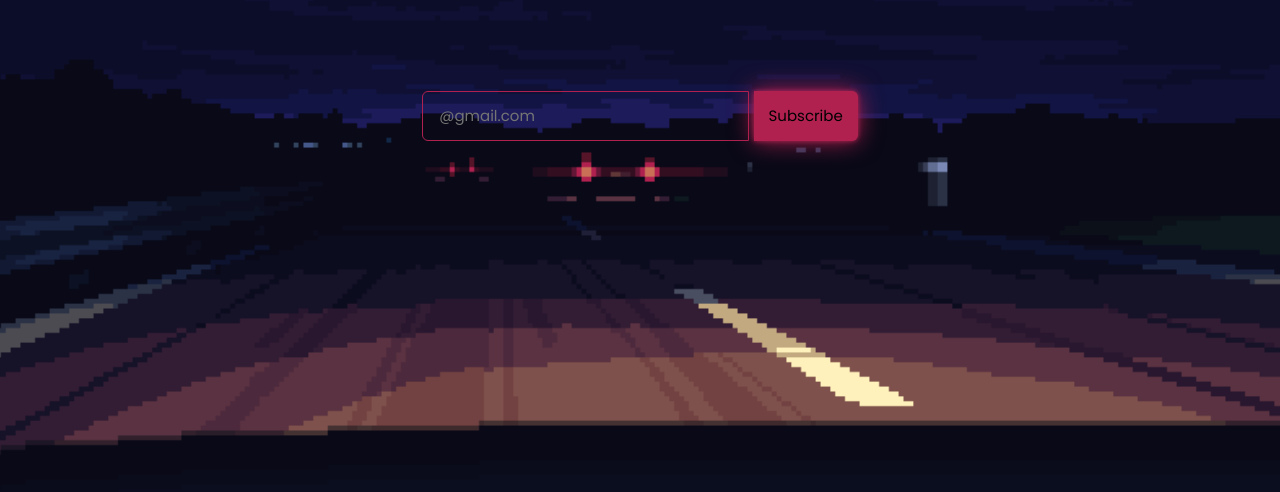
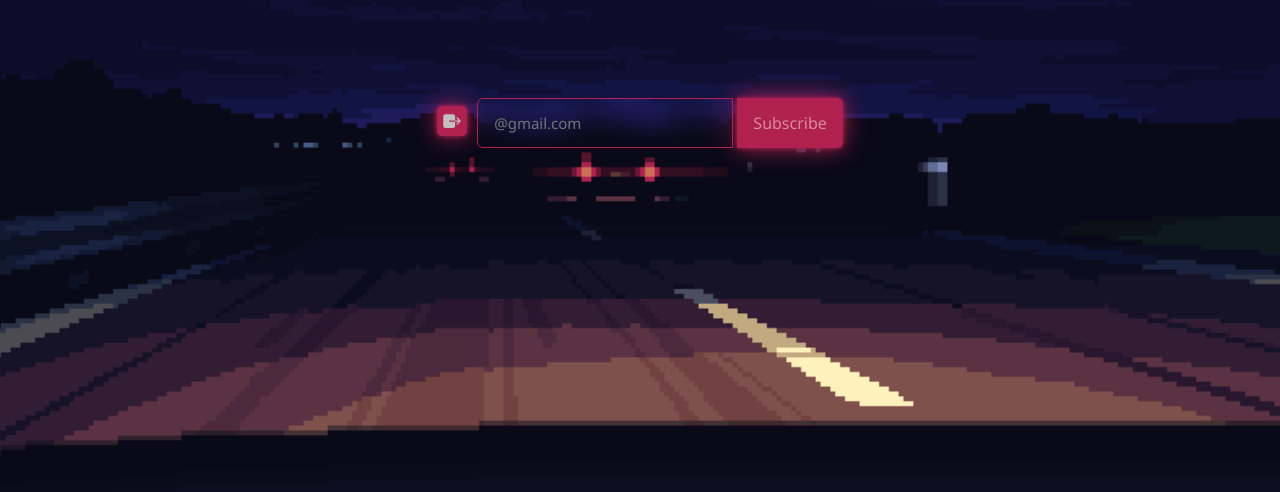
Before and after one commit to DoFitO-dev/Monde, a plain HTML site: page email.html in a window 1280 px wide. Shown: the part 272-764 px from the top of the page. Drawn offline with nearby package versions, Linux system fonts and the light colour scheme.

Commit message:
email bugs and added exit icon

```diff
--- a/email.css
+++ b/email.css
@@ -4,11 +4,11 @@
     margin: 0;
     padding: 0;
     box-sizing: border-box;
-    font-family: "Poppins", sans-serif;
+    font-family: 'Segoe UI', Tahoma, Geneva, Verdana, sans-serif;
 }
 .container {
     display: flex;
-    row-gap: 15px;
+    row-gap: 0px;
     align-items: center;
     justify-content: center;
     flex-direction: column;
@@ -27,6 +27,8 @@
 .input-group {
     /*display: -webkit-box;
     display: -ms-flexbox;*/
+    align-items: center;
+    justify-content: center;
     display: flex;
 }
 
@@ -38,7 +40,28 @@
     font-size: 15px;
     border: 1px solid #b02150;
     border-radius: 6px 0 0 6px;
-    background-color: transparent;
+    background: transparent;
+    backdrop-filter: blur(12px);
+    transition: .3s all ease;
+}
+
+.input:focus, .input:focus-visible {
+    backdrop-filter: blur(12px);
+    transition: .3s all ease;
+    box-shadow: 0 0 1px #b02150,
+    0 0 5px #b02150, 0 0 25px #b02150,
+    0 0 300px #b02150, 0 0 200px #b02150;
+    outline: none;
+}
+
+.input::placeholder {
+    transition: .3s all ease;
+}
+
+.input:focus-visible::placeholder {
+    top: 5%;
+    transition: .3s all ease;
+    color: rgba(255, 248, 230, 0.5);
 }
 
 .button--submit {
@@ -47,24 +70,20 @@
     border: none;
     border-radius: 0 6px 6px 0;
     background-color: #b02150;
-    color: rgb(0, 0, 0);
     font-weight: 400;
-    font-size: 15px;
+    font-size: 16px;
     cursor: pointer;
     transition: .3s all ease;
+	color: rgba(255, 248, 230, 0.5);
     box-shadow: 0 0 5px #b02150,
     0 0 25px #b02150;
 }
 
 .button--submit:hover {
+    color: rgb(255, 255, 255);
     box-shadow: 0 0 5px #b02150,
     0 0 25px #b02150, 0 0 50px #b02150,
     0 0 300px #b02150, 0 0 200px #b02150;
-}
-
-.input:focus, .input:focus-visible {
-    border-color: #7f514c;
-    outline: none;
 }
 
 span {
@@ -72,3 +91,30 @@ span {
     margin-top: 10px;
     display: block;
 }
+
+.top-btn {
+    margin-right: 10px;
+}
+
+.exit {
+	text-decoration: none;
+	background: #b02150;
+	color: #c0c0c0;
+	padding: 5px 5px;
+	height: 20px;
+	width: 20px;
+	border-radius: 5px;
+	justify-content: center;
+	cursor: pointer;
+    transition: .3s all ease;
+    box-shadow: 0 0 5px #b02150,
+    0 0 25px #b02150;
+}
+
+.exit:hover {
+	transition: .3s all ease;
+	color: rgb(255, 255, 255);
+    box-shadow: 0 0 5px #b02150,
+    0 0 25px #b02150, 0 0 50px #b02150,
+    0 0 300px #b02150, 0 0 200px #b02150;
+}
--- a/email.html
+++ b/email.html
@@ -14,6 +14,11 @@
         <img src="images/background.jpg" alt="" class="image" />
 
         <div class="input-group">
+
+            <div class="top-btn">
+                <a href="index.html"><ion-icon name="exit" class="exit" title="Go back"></ion-icon></a>
+            </div>
+
             <form name="submit-to-google-sheet">
                 <input type="email" class="input" name="Email" placeholder="@gmail.com" required>
                 <input type="submit" value="Subscribe" class="button--submit">
@@ -40,7 +45,10 @@
             })
             .catch(error => console.error('Error!', error.message))
         })
-      </script>
+    </script>
+
+    <script type="module" src="https://unpkg.com/ionicons@5.5.2/dist/ionicons/ionicons.esm.js"></script>
+    <script nomodule src="https://unpkg.com/ionicons@5.5.2/dist/ionicons/ionicons.js"></script>
 
 </body>
 </html>
```
